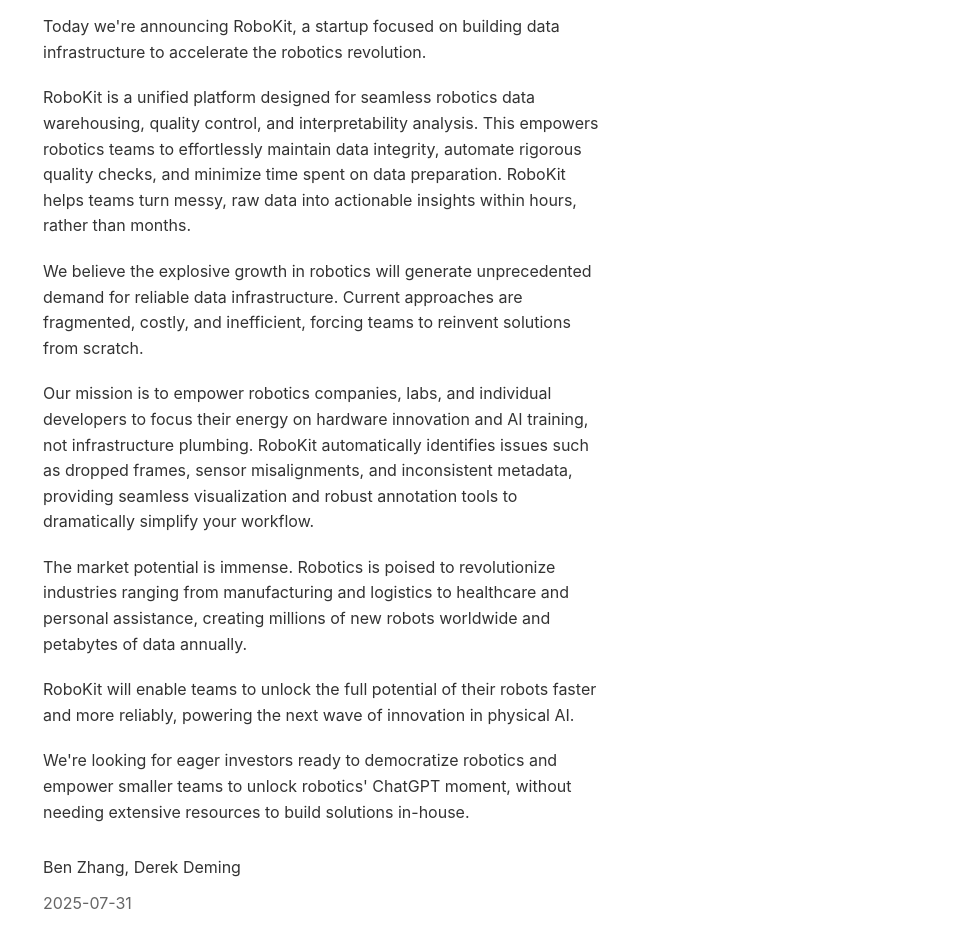
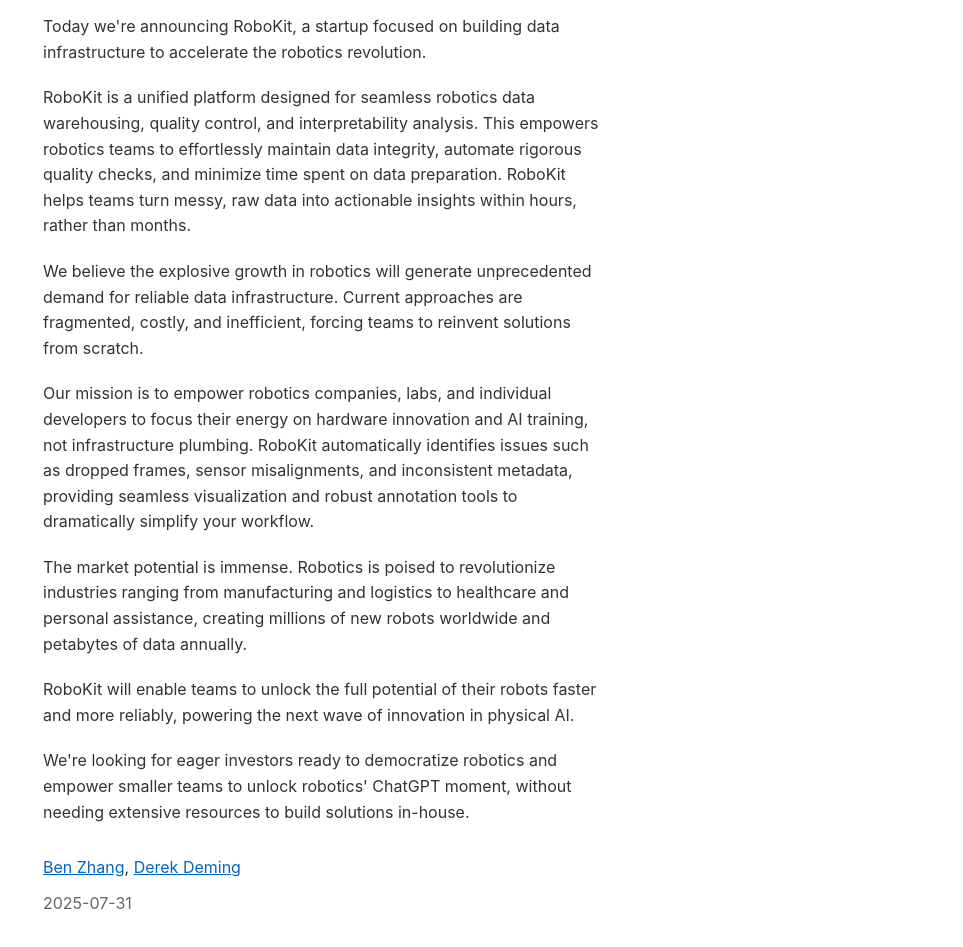
Before and after one commit to RoboKitAI/robokitai.github.io, a plain HTML site: page index.html in a window 1280 px wide. Shown: the part 107-1054 px from the top of the page, without its empty margins (317-1280 px from the left). Drawn offline with Linux system fonts and the light colour scheme.

Commit message:
Add links to names

```diff
--- a/index.html
+++ b/index.html
@@ -177,7 +177,7 @@
     <p>We're looking for eager investors ready to democratize robotics and empower smaller teams to unlock robotics'
         ChatGPT moment, without needing extensive resources to build solutions in-house.</p>
 
-    <p class="signature">Ben Zhang, Derek Deming</p>
+    <p class="signature"><a href="https://benzhang.xyz?from=robokit">Ben Zhang</a>, <a href="https://www.linkedin.com/in/derek-deming/">Derek Deming</a></p>
     <p class="date">2025-07-31</p>
 
     <script>
```
